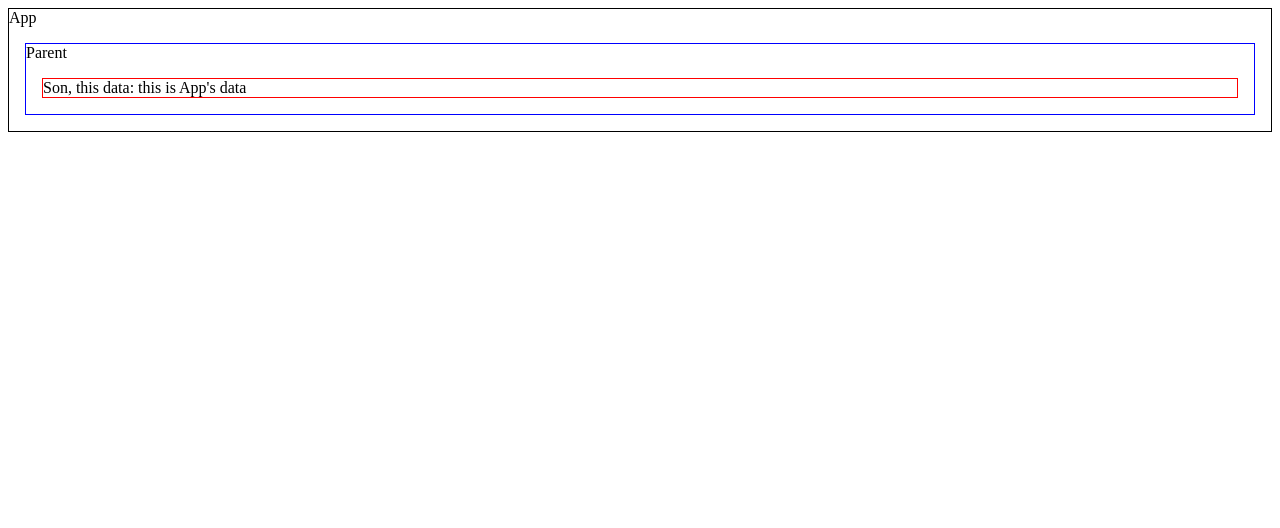
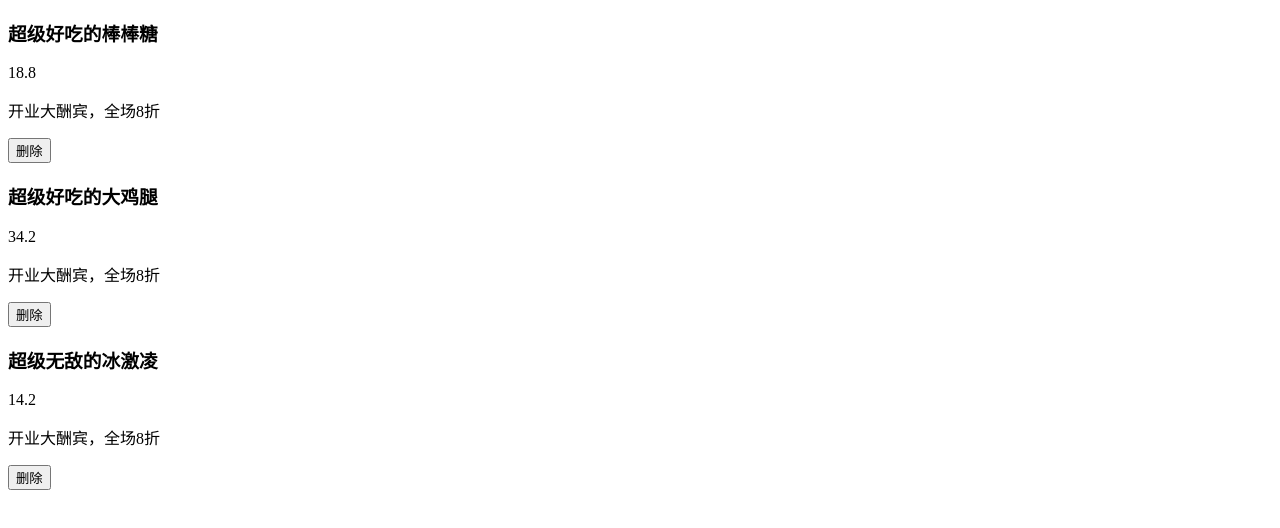
Before and after one commit to heycn/react-basic, a React (Create React App) app: page / in a window 1280 px wide. Shown: the top 528 px of the page. Built offline with nearby package versions, Linux system fonts and the light colour scheme.

Commit message:
组件抽离

```diff
--- a/src/App.js
+++ b/src/App.js
@@ -1,34 +1,47 @@
-import React, { createContext } from 'react'
+import React, { useState } from 'react'
 
-const { Provider, Consumer } = createContext()
-
-const Parent = () => {
+const ListItem = ({ item, deleteItem }) => {
   return (
-    <div style={{ border: '1px solid blue', margin: '16px' }}>
-      Parent
-      <Son />
-    </div>
-  )
-}
-
-const Son = () => {
-  return (
-    <div style={{ border: '1px solid red', margin: '16px' }}>
-      Son, this data:
-      <Consumer>{value => value}</Consumer>
+    <div>
+      <h3>{item.name}</h3>
+      <p>{item.price}</p>
+      <p>{item.info}</p>
+      <button onClick={() => deleteItem(item.id)}>删除</button>
     </div>
   )
 }
 
 export default function App() {
-  const data = ` this is App's data`
+  const [list, setList] = useState([
+    {
+      id: 1,
+      name: '超级好吃的棒棒糖',
+      price: 18.8,
+      info: '开业大酬宾，全场8折'
+    },
+    {
+      id: 2,
+      name: '超级好吃的大鸡腿',
+      price: 34.2,
+      info: '开业大酬宾，全场8折'
+    },
+    {
+      id: 3,
+      name: '超级无敌的冰激凌',
+      price: 14.2,
+      info: '开业大酬宾，全场8折'
+    }
+  ])
+
+  const deleteItem = id => {
+    setList(list.filter(item => item.id !== id))
+  }
 
   return (
-    <Provider value={data}>
-      <div style={{ border: '1px solid black' }}>
-        App
-        <Parent />
-      </div>
-    </Provider>
+    <>
+      {list.map(item => (
+        <ListItem key={item.id} item={item} deleteItem={deleteItem} />
+      ))}
+    </>
   )
 }
```
